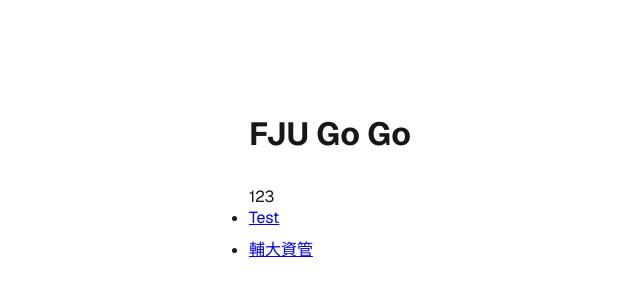
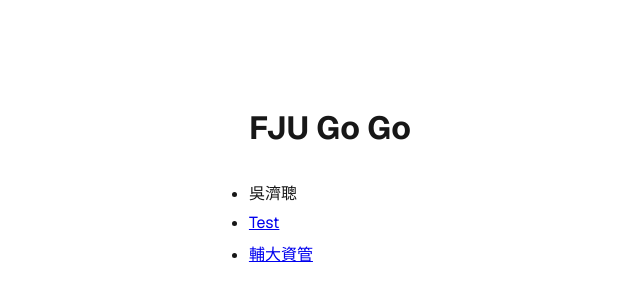
Before and after one commit to fju-benwu/agile2025, a Next.js app: page / in a window 1280 px wide. Shown: the part 214-514 px from the top of the page, without its empty margins (310-950 px from the left). Built offline with nearby package versions, Linux system fonts and the light colour scheme.

Commit message:
add 吳濟聰

```diff
--- a/app/page.js
+++ b/app/page.js
@@ -7,7 +7,7 @@ export default function Home() {
     <main className={styles.main}>
     <h1>FJU Go Go</h1>
     <ul>
-      123
+      <li>吳濟聰</li>
       <li><Link href="/test">Test</Link></li>
       <li><a href="http://www.im.fju.edu.tw">輔大資管</a></li>
     </ul>
```
